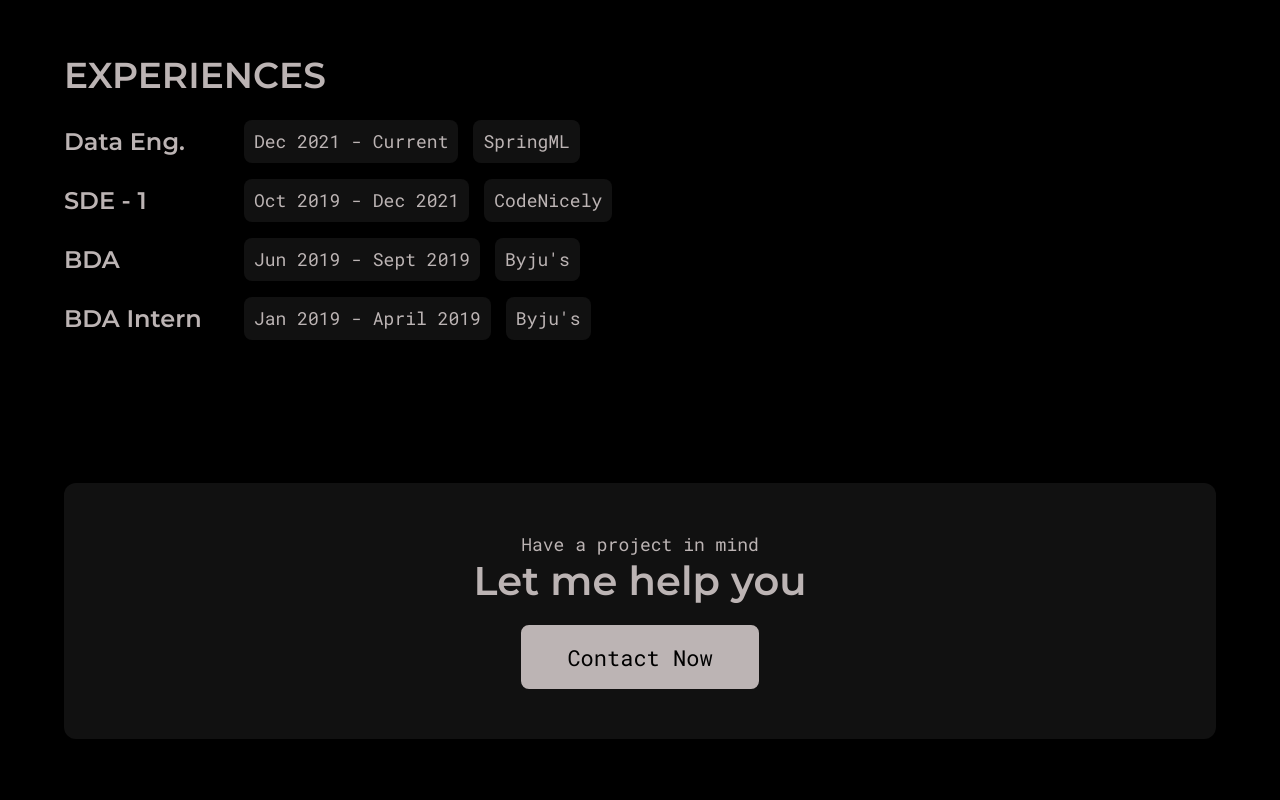
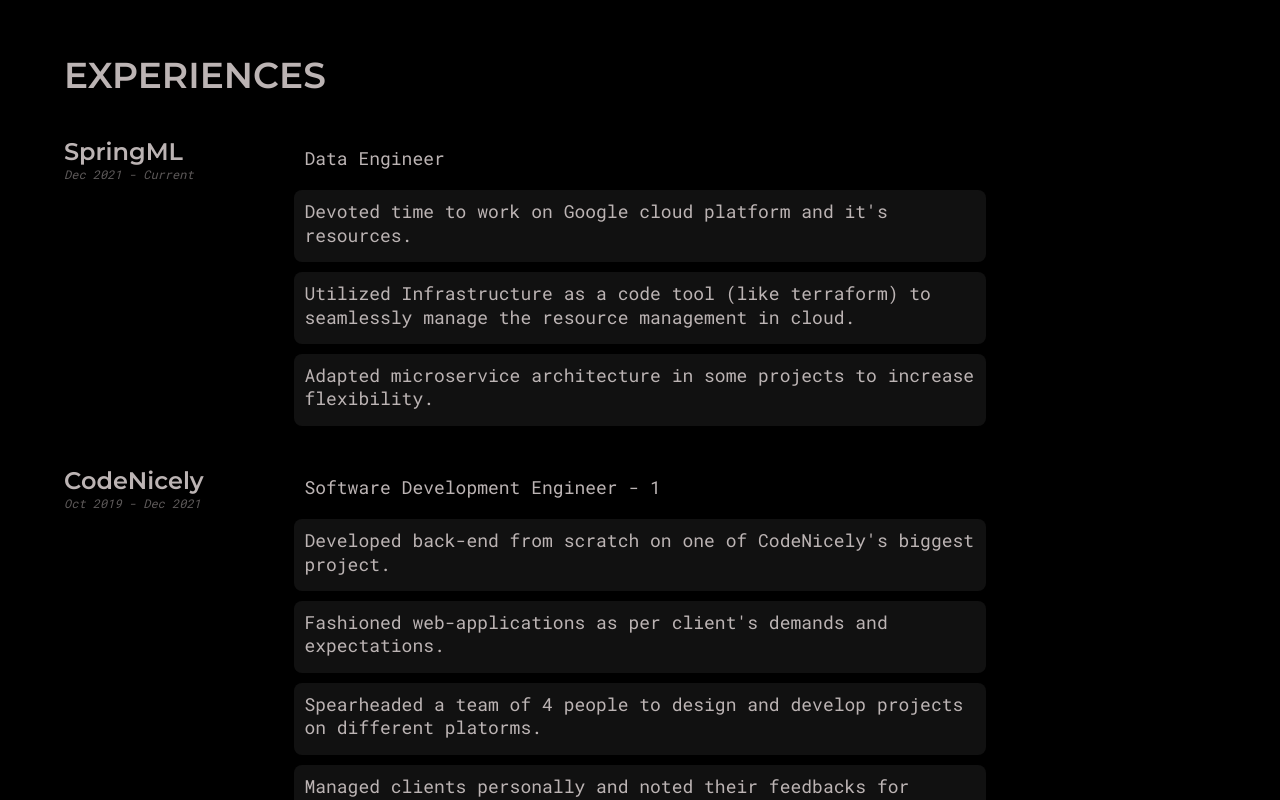
Before and after one commit to singhgautam7/GRS-portfolio-v1, a React (Create React App) app: page /about in a window 1280 px wide. Shown: the part 1620-2420 px from the top of the page. Built offline with nearby package versions, Linux system fonts and the light colour scheme.

Commit message:
removed resume

```diff
--- a/src/components/AboutInfoItem.js
+++ b/src/components/AboutInfoItem.js
@@ -7,7 +7,6 @@
   align-items: center;
   justify-content: flex-start;
   position: relative;
-  /* gap: 5rem; */
   margin-top: 3rem;
   .title {
     font-size: 2.4rem;
--- /dev/null
+++ b/src/components/AboutLongInfoItem.js
@@ -0,0 +1,87 @@
+import React from 'react';
+import styled from 'styled-components';
+import ProjectDuration from './ProjectDuration';
+
+const AboutItemStyles = styled.div`
+  display: grid;
+  grid-template-columns: repeat(5, 1fr);
+  margin-top: 4rem;
+  .titles {
+    grid-column: 1 / 3;
+    grid-row: 1;
+  }
+  .title {
+    font-size: 2.4rem;
+  }
+  .items {
+    grid-column: 2 / 5;
+    grid-row: 1;
+  }
+  .item {
+    margin-top: 1rem;
+    background-color: var(--deep-dark);
+    padding: 1rem;
+    border-radius: 8px;
+    text-align: left;
+  }
+  .post_para {
+    padding: 1rem;
+    margin-bottom: 5px;
+    border-radius: 8px;
+    text-align: left;
+    font-size: 1.8rem;
+    line-height: 1.3em;
+  }
+  .items_para {
+    margin-bottom: 5px;
+    border-radius: 8px;
+    text-align: left;
+    font-size: 1.8rem;
+    line-height: 1.3em;
+  }
+  @media only screen and (max-width: 768px) {
+    align-items: flex-start;
+    gap: 1rem;
+    display: grid;
+    grid-template-columns: repeat(1, 1fr);
+    .titles {
+      grid-row: 1;
+      grid-column: 1;
+    }
+    .items {
+      gap: 1rem;
+      grid-row: 2;
+      grid-column: 1;
+    }
+    .title {
+      font-size: 2rem;
+    }
+    .post_para {
+      font-size: 1.4rem;
+    }
+  }
+`;
+
+export default function AboutLongInfoItem({
+  title = 'Title',
+  post = 'Data Engineer',
+  items = ['HTML', 'CSS'],
+  duration = 'Current',
+}) {
+  return (
+    <AboutItemStyles>
+      <div className="titles">
+        <h1 className="title">{title}</h1>
+        <ProjectDuration duration={duration} />
+      </div>
+      <div className="items">
+        {post !== '' && <p className="post_para">{post}</p>}
+        {items.map((item, index) => (
+          <div className="item" key={index}>
+            <p className="items_para">{item}</p>
+          </div>
+        ))}
+      </div>
+    </AboutItemStyles>
+  );
+}
--- a/src/components/Footer.js
+++ b/src/components/Footer.js
@@ -87,11 +87,11 @@
                 title: 'Contact',
                 path: '/contact',
               },
-              {
-                type: 'Link',
-                title: 'Resume',
-                path: '/resume',
-              },
+              // {
+              //   type: 'Link',
+              //   title: 'Resume',
+              //   path: '/resume',
+              // },
             ]}
           />
         </div>
--- a/src/components/NavMenu.js
+++ b/src/components/NavMenu.js
@@ -161,7 +161,7 @@
             Contact
           </NavLink>
         </li>
-        <li>
+        {/* <li>
           <NavLink
             to="/resume"
             onClick={() => setShowNav(!showNav)}
@@ -171,7 +171,7 @@
           >
             Resume
           </NavLink>
-        </li>
+        </li> */}
         <li>
           <a
             href="https://singhgautam.hashnode.dev/"
--- a/src/pages/About.js
+++ b/src/pages/About.js
@@ -4,6 +4,7 @@
 import Button from '../components/Button';
 import AboutImg from '../assets/images/about-page-img.jpg';
 import AboutInfoItem from '../components/AboutInfoItem';
+import AboutLongInfoItem from '../components/AboutLongInfoItem';
 import ContactBanner from '../components/ContactBanner';
 
 const AboutPageStyles = styled.div`
@@ -157,22 +158,74 @@
             </div>
             <div className="about__info__item">
               <h1 className="about__info__heading">Experiences</h1>
-
-              <AboutInfoItem
-                title="Data Eng."
-                items={['Dec 2021 - Current', 'SpringML']}
+              <AboutLongInfoItem
+                title="SpringML"
+                post="Data Engineer"
+                duration="Dec 2021 - Current"
+                items={[
+                  "Devoted time to work on Google cloud platform and it's resources.",
+                  'Utilized Infrastructure as a code tool (like terraform) to seamlessly manage the resource management in cloud.',
+                  'Adapted microservice architecture in some projects to increase flexibility.',
+                ]}
               />
-              <AboutInfoItem
-                title="SDE - 1"
-                items={['Oct 2019 - Dec 2021', 'CodeNicely']}
+              <AboutLongInfoItem
+                title="CodeNicely"
+                post="Software Development Engineer - 1"
+                duration="Oct 2019 - Dec 2021"
+                items={[
+                  "Developed back-end from scratch on one of CodeNicely's biggest project.",
+                  "Fashioned web-applications as per client's demands and expectations.",
+                  'Spearheaded a team of 4 people to design and develop projects on different platorms.',
+                  'Managed clients personally and noted their feedbacks for delopment and quality assurance.',
+                  'Mentored new django developers in the company.',
+                  "Interviewed new applicants and shortlisted them as per company's requirements.",
+                ]}
               />
-              <AboutInfoItem
-                title="BDA"
-                items={['Jun 2019 - Sept 2019', "Byju's"]}
+              <AboutLongInfoItem
+                title="Byju's"
+                post="Business Development Associalte"
+                duration="Jan 2019 - Sept 2019"
+                items={[
+                  'Regularly and effectively met warm calling targets, 2.5-3 hours call time per day.',
+                  "Accelerated company's growth by achieving a target revenue of 1.5L-2L per week.",
+                ]}
               />
-              <AboutInfoItem
-                title="BDA Intern"
-                items={['Jan 2019 - April 2019', "Byju's"]}
+            </div>
+            <div className="about__info__item">
+              <h1 className="about__info__heading">
+                Certifications and Achievements
+              </h1>
+              <AboutLongInfoItem
+                title="Google"
+                post=""
+                duration=""
+                items={[
+                  'Google Cloud Platform Certified Professional Data Engineer.',
+                ]}
+              />
+              <AboutLongInfoItem
+                title="Scalablility"
+                post=""
+                duration=""
+                items={[
+                  'Designed backend system for an e-commerce business to manage 42k customers at once.',
+                ]}
+              />
+              <AboutLongInfoItem
+                title="Diversified"
+                post=""
+                duration=""
+                items={[
+                  'Diversified my technical experience by creating chat application, wallets, ecommerce application, promo code management system, order management system, microservice architecture etc.',
+                ]}
+              />
+              <AboutLongInfoItem
+                title="Integrations"
+                post=""
+                duration=""
+                items={[
+                  'Integrated third-party APIs like , payment gateway(Razorpay), calling(Ezetap, Twilio), sms(MSG91, BulkSMS), accounts and ledger(Zoho Books), locations(google maps, locus) etc.',
+                ]}
               />
             </div>
           </div>
```
